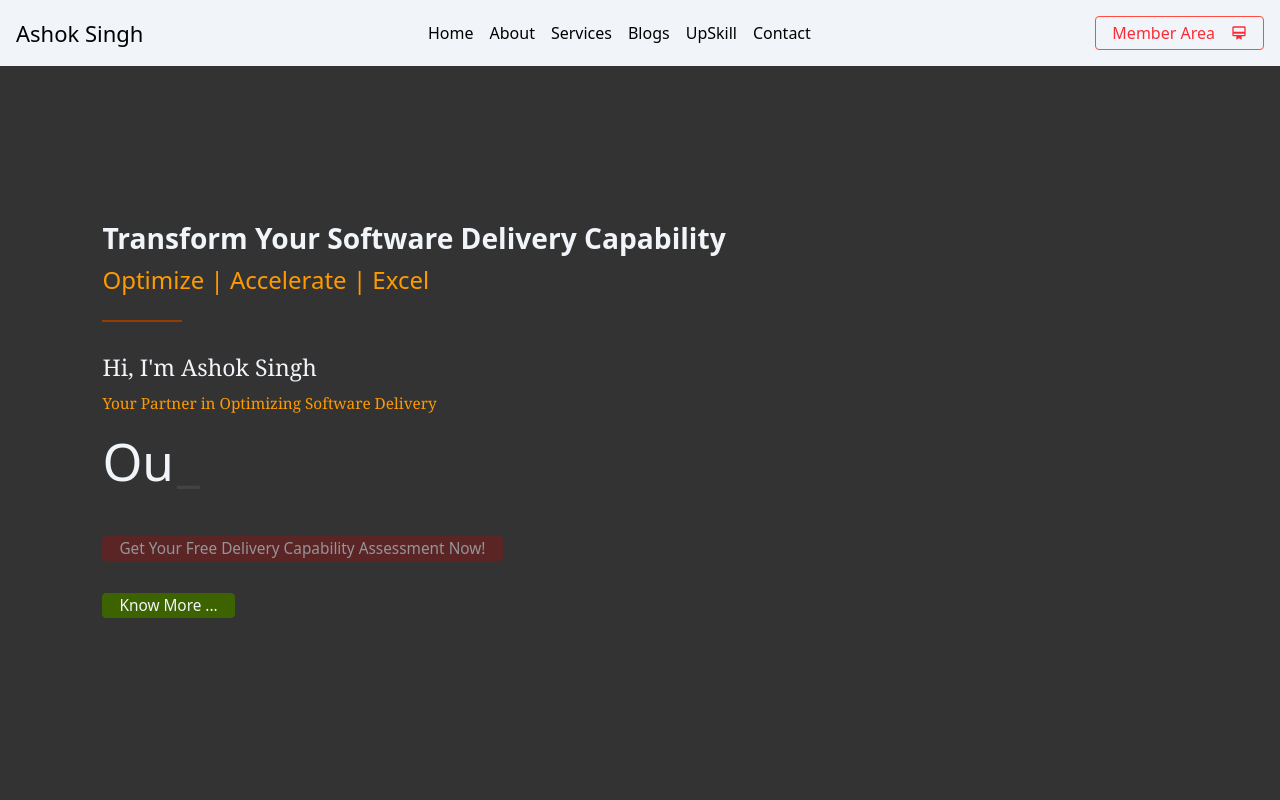
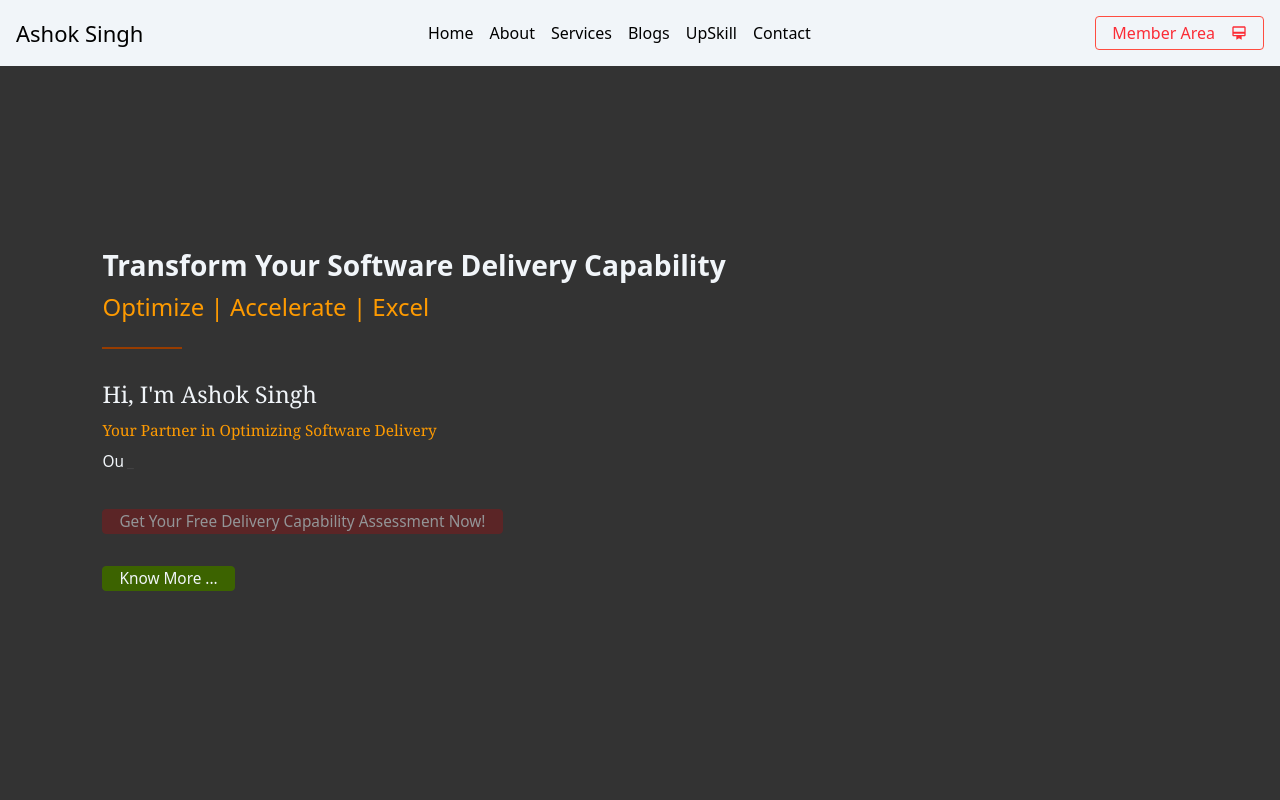
Before and after one commit to vu2asb/portfolio, a Next.js app: page / in a window 1280 px wide. Shown: the top 800 px of the page. Built offline with nearby package versions, Linux system fonts and the light colour scheme.

Commit message:
portfolio style website 20-Mar-25 4:57 PM. More tweaks to home page.

```diff
--- a/src/components/Hero.jsx
+++ b/src/components/Hero.jsx
@@ -23,7 +23,7 @@ const Hero = () => {
                     <h2 className="text-[5vw] font-serif lg:text-[1.8vw] mt-8">Hi, I'm Ashok Singh</h2>
                     <h1 className="text-[4vw] font-serif lg:text-[1.2vw] text-amber-500 font-medium mt-2"> Your Partner in Optimizing Software Delivery</h1>
 
-                    <h4 className="mt-2 text-[4vw] text-slate-100">
+                    <h4 className="text-[4vw] mt-2 lg:text-[1.2vw] text-slate-100">
                         <Typewriter
                             // words={["Hello, World!", "Welcome to Next.js!", "Tailwind is awesome!"]}
                             words={["Global Delivery", "Outsourcing", "Quality and Operational Excellence", "Cost Optimization", "Process Design and Optimization", "Delivery Transformation", "Turnaround Management", "Performance Metrics Enhancement", "Revenue Growth", "Global Competency Center (GCC)", "Delivery Capability Assessment", "Enabling Startups"]}
```
